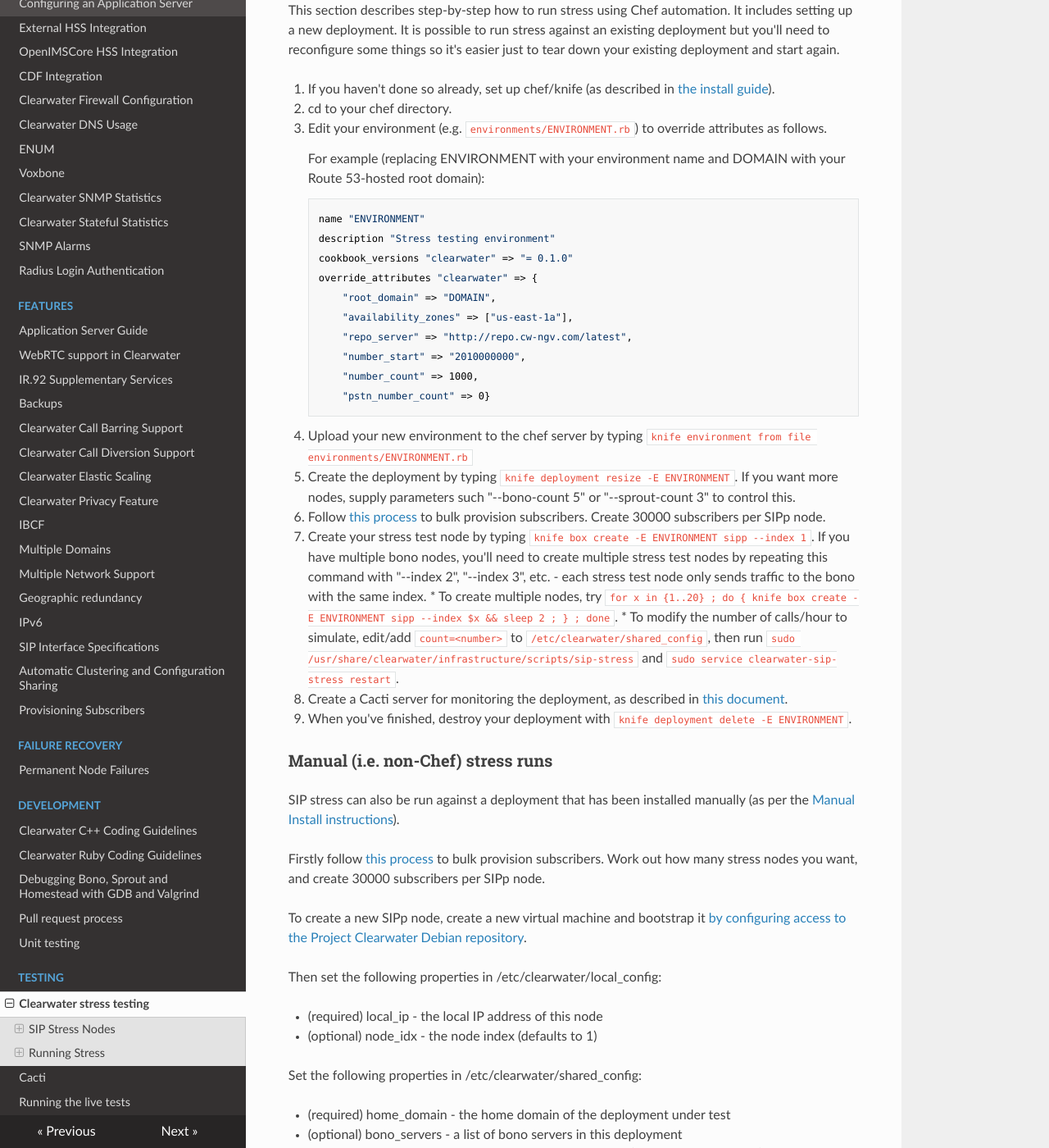
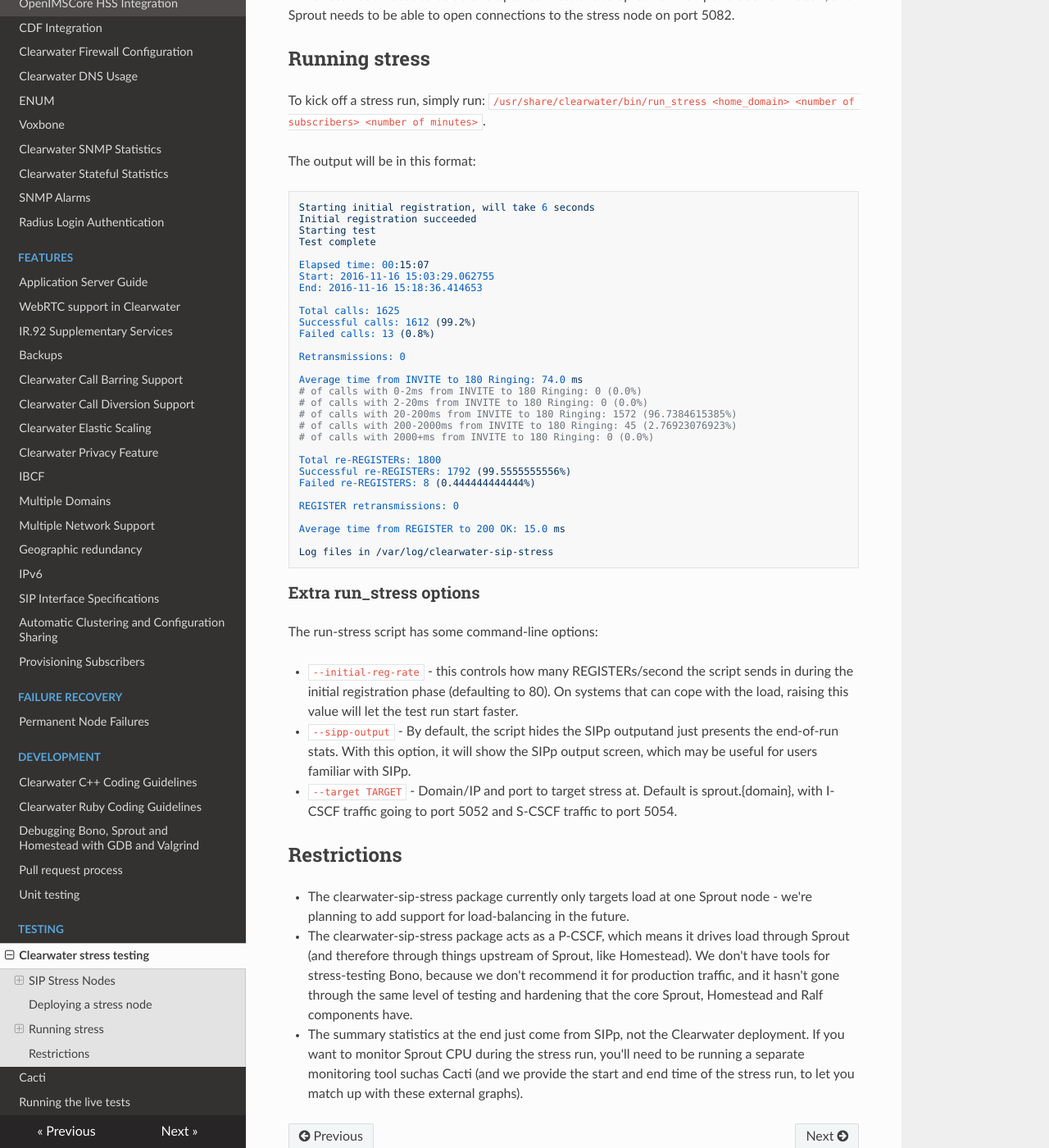
Before and after one commit to Metaswitch/clearwater-readthedocs, an MkDocs documentation site: the page built from docs/Clearwater_stress_testing.md, in a window 1280 px wide and 1400 px high, scrolled down 1245 px. Shown: the whole window at 82% size. Built offline with MkDocs 1.6.1, drawn with Linux system fonts in a browser that asks for light colours; nearby versions of some CDN libraries; old or Windows-style settings are respelled for this version of MkDocs; some of the changed text lies outside the part shown.

Commit message:
Document new stress testing tools

````diff
--- a/docs/Clearwater_stress_testing.md
+++ b/docs/Clearwater_stress_testing.md
@@ -12,82 +12,78 @@ package installed.
 
 ### What they do
 
-Clearwater SIP stress nodes run a standard SIPp script against your bono cluster.  The bono nodes translate this into traffic for sprout and this generates traffic on homestead and homer.  The nodes log their success/failure to `/var/log/clearwater-sip-stress` and also restart SIPp (after a 30s cool-down) if anything goes wrong.
+Clearwater SIP stress nodes provide a set of SIPp scripts to run against your Sprout cluster. From Sprout's point of view, they look like a P-CSCF.  The nodes log their success/failure to `/var/log/clearwater-sip-stress` and also print a human-readable summary of the stress (with informatin about percentage of failed calls, average latency, and so on).
 
-The SIPp stress starts as soon as the node comes up - this is by design, to avoid you having to manually start 50+ nodes generating traffic.  If you want to stop them from generating traffic, turn the whole node down.
+They follow a fixed load profile, assuming 1.3 calls/hour for each subscriber (split equally between incoming and outgoing calls) and 2 re-registrations per hour.
 
-Each SIP stress node picks a single bono to generate traffic against.  This bono is chosen by matching the bono node's index against the SIP stress node's index.  As a result, it's important to always give SIP stress nodes an index.
+## Deploying a stress node
 
-### How they work
+Follow [this process](https://github.com/Metaswitch/crest/blob/dev/docs/Bulk-Provisioning%20Numbers.md) to bulk provision the number of subscribers you want. As a general guideline, we'd expect a small deployment (with one Sprout, Homestead and optionally a Ralf node, each with one full CPU core) to handle at least 50,000 subscribers.
 
-The clearwater-sip-stress package includes two important scripts.
+You should also ensure that the `reg_max_expires` setting is set to 1800 rather than the default of 300 - see our [configuration guide](Clearwater_Configuration_Options_Reference.md) for instructions. This matches the assumptions in our load profile of 2 re-registers per hour.
 
-* `/usr/share/clearwater/infrastructure/scripts/sip-stress`, which generates a `/usr/share/clearwater/sip-stress/users.csv.1` file containing the list of all subscribers we should be targeting - these are calculated from properties in `/etc/clearwater/shared_config`.
-* `/etc/init.d/clearwater-sip-stress`, which runs `/usr/share/clearwater/bin/sip-stress`, which in turn runs SIPp specifying `/usr/share/clearwater/sip-stress/sip-stress.xml` as its test script. This test script simulates a pair of subscribers registering every 5 minutes and then making a call every 30 minutes.
+If you're using chef, create your stress test node by typing `knife box create -E ENVIRONMENT sipp --index 1`.
 
-The stress test logs to `/var/log/clearwater-sip-stress/sipp.<index>.out`.
+Otherwise, follow these steps to deploy a stress node manually:
 
-## Running Stress
+* create a new virtual machine and bootstrap it [by configuring access to the Project Clearwater Debian repository](Manual_Install.md#configure-the-apt-software-sources).
+* set the following properties in /etc/clearwater/local_config:
+    * (required) local_ip - the local IP address of this node
+    * (optional) node_idx - the node index (defaults to 1)
+* run `sudo apt-get install clearwater-sip-stress` to install the Debian package.
 
-### Using Chef
+The stress node needs to be able to open connections to Sprout on TCP ports 5052 and 5054, and Sprout needs to be able to open connections to the stress node on port 5082.
 
-This section describes step-by-step how to run stress using Chef automation.  It includes setting up a new deployment.  It is possible to run stress against an existing deployment but you'll need to reconfigure some things so it's easier just to tear down your existing deployment and start again.
+## Running stress
 
-1.  If you haven't done so already, set up chef/knife (as described in [the install guide](Automated_Install.md)).
-2.  cd to your chef directory.
-3.  Edit your environment (e.g. `environments/ENVIRONMENT.rb`) to override attributes as follows.
+To kick off a stress run, simply run: `/usr/share/clearwater/bin/run_stress <home_domain> <number of subscribers> <number of minutes>`.
 
-    For example (replacing ENVIRONMENT with your environment name and DOMAIN with your Route 53-hosted root domain):
+The output will be in this format:
 
-        name "ENVIRONMENT"
-        description "Stress testing environment"
-        cookbook_versions "clearwater" => "= 0.1.0"
-        override_attributes "clearwater" => {
-            "root_domain" => "DOMAIN",
-            "availability_zones" => ["us-east-1a"],
-            "repo_server" => "http://repo.cw-ngv.com/latest",
-            "number_start" => "2010000000",
-            "number_count" => 1000,
-            "pstn_number_count" => 0}
+```
+Starting initial registration, will take 6 seconds
+Initial registration succeeded
+Starting test
+Test complete
 
-4.  Upload your new environment to the chef server by typing `knife environment from file environments/ENVIRONMENT.rb`
-5. Create the deployment by typing `knife deployment resize -E ENVIRONMENT`.  If you want more nodes, supply parameters such "--bono-count 5" or "--sprout-count 3" to control this.
-6. Follow [this process](https://github.com/Metaswitch/crest/blob/dev/docs/Bulk-Provisioning%20Numbers.md) to bulk provision subscribers. Create 30000 subscribers per SIPp node.
-7. Create your stress test node by typing `knife box create -E ENVIRONMENT sipp --index 1`.  If you have multiple bono nodes, you'll need to create multiple stress test nodes by repeating this command with "--index 2", "--index 3", etc. - each stress test node only sends traffic to the bono with the same index.
-  * To create multiple nodes, try `for x in {1..20} ; do { knife box create -E ENVIRONMENT sipp --index $x && sleep 2 ; } ; done`.
-  * To modify the number of calls/hour to simulate, edit/add `count=<number>` to `/etc/clearwater/shared_config`, then run `sudo /usr/share/clearwater/infrastructure/scripts/sip-stress` and `sudo service clearwater-sip-stress restart`.
-8. Create a Cacti server for monitoring the deployment, as described in [this document](Cacti.md).
-9. When you've finished, destroy your deployment with `knife deployment delete -E ENVIRONMENT`.
+Elapsed time: 00:15:07
+Start: 2016-11-16 15:03:29.062755
+End: 2016-11-16 15:18:36.414653
 
-### Manual (i.e. non-Chef) stress runs
+Total calls: 1625
+Successful calls: 1612 (99.2%)
+Failed calls: 13 (0.8%)
 
-SIP stress can also be run against a deployment that has been installed manually (as per the [Manual Install instructions](Manual_Install.md)).
+Retransmissions: 0
 
-Firstly follow [this process](https://github.com/Metaswitch/crest/blob/dev/docs/Bulk-Provisioning%20Numbers.md) to bulk provision subscribers. Work out how many stress nodes you want, and create 30000 subscribers per SIPp node.
+Average time from INVITE to 180 Ringing: 74.0 ms
+# of calls with 0-2ms from INVITE to 180 Ringing: 0 (0.0%)
+# of calls with 2-20ms from INVITE to 180 Ringing: 0 (0.0%)
+# of calls with 20-200ms from INVITE to 180 Ringing: 1572 (96.7384615385%)
+# of calls with 200-2000ms from INVITE to 180 Ringing: 45 (2.76923076923%)
+# of calls with 2000+ms from INVITE to 180 Ringing: 0 (0.0%)
 
-To create a new SIPp node, create a new virtual machine and bootstrap it [by configuring access to the Project Clearwater Debian repository](Manual_Install.md#configure-the-apt-software-sources).
+Total re-REGISTERs: 1800
+Successful re-REGISTERs: 1792 (99.5555555556%)
+Failed re-REGISTERS: 8 (0.444444444444%)
 
-Then set the following properties in /etc/clearwater/local_config:
+REGISTER retransmissions: 0
 
-* (required) local_ip - the local IP address of this node
-* (optional) node_idx - the node index (defaults to 1)
+Average time from REGISTER to 200 OK: 15.0 ms
 
-Set the following properties in /etc/clearwater/shared_config:
+Log files in /var/log/clearwater-sip-stress
+```
 
-* (required) home_domain - the home domain of the deployment under test
-* (optional) bono_servers - a list of bono servers in this deployment
-* (optional) stress_target - the target host (defaults to the $node_idx-th entry in $bono_servers or, if there are no $bono_servers, defaults to $home_realm)
-* (optional) base - the base directory number (defaults to 2010000000)
-* (optional) count - the number of subscribers to run on this node (must be even, defaults to 30000)
+### Extra run_stress options
 
-Finally, run `sudo apt-get install clearwater-sip-stress` to install the Debian package. Stress will start automatically after the package is installed.
+The run-stress script has some command-line options:
 
-### Configuring UDP Stress
+* `--initial-reg-rate` - this controls how many REGISTERs/second the script sends in during the initial registration phase (defaulting to 80). On systems that can cope with the load, raising this value will let the test run start faster.
+* `--sipp-output` - By default, the script hides the SIPp outputand just presents the end-of-run stats. With this option, it will show the SIPp output screen, which may be useful for users familiar with SIPp.
+* `--target TARGET` - Domain/IP and port to target stress at. Default is sprout.{domain}, with I-CSCF traffic going to port 5052 and S-CSCF traffic to port 5054.
 
-SIPp supports UDP stress, and this works with Clearwater.  To make a stress test node run UDP stress (rather than the default of TCP)
+## Restrictions
 
-* open /usr/share/clearwater/bin/sip-stress
-* find the line that begins "nice -n-20 /usr/share/clearwater/bin/sipp"
-* replace "-t tn" with "-t un"
-* save and exit
-* restart stress by typing "sudo service clearwater-sip-stress restart".
+* The clearwater-sip-stress package currently only targets load at one Sprout node - we're planning to add support for load-balancing in the future.
+* The clearwater-sip-stress package acts as a P-CSCF, which means it drives load through Sprout (and therefore through things upstream of Sprout, like Homestead). We don't have tools for stress-testing Bono, because we don't recommend it for production traffic, and it hasn't gone through the same level of testing and hardening that the core Sprout, Homestead and Ralf components have.
+* The summary statistics at the end just come from SIPp, not the Clearwater deployment. If you want to monitor Sprout CPU during the stress run, you'll need to be running a separate monitoring tool suchas Cacti (and we provide the start and end time of the stress run, to let you match up with these external graphs).
````
